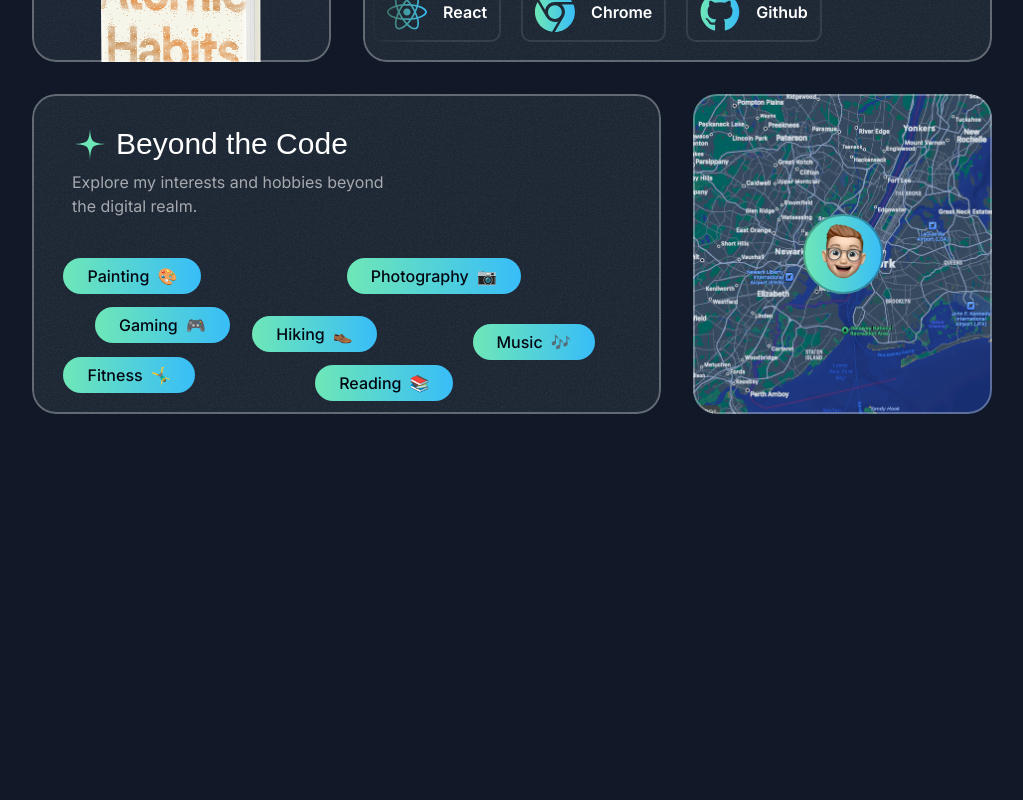
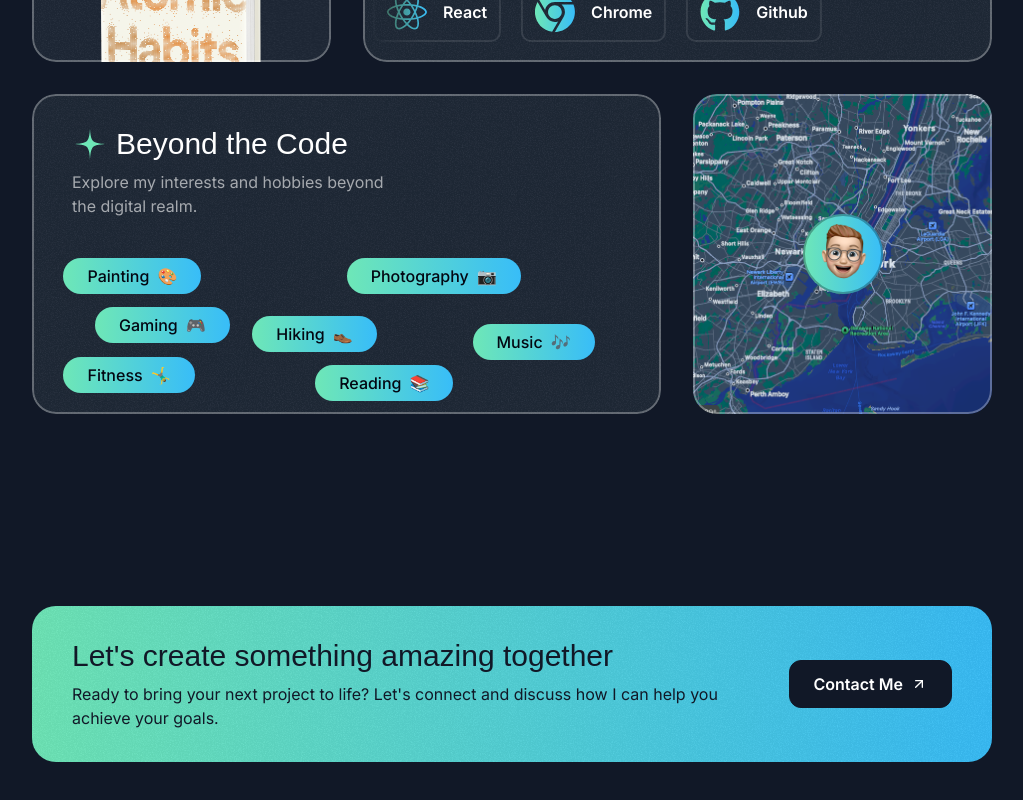
Before and after one commit to kishor-selvam/myPortfolio, a Next.js app: page / in a window 1280 px wide. Shown: the part 4534-5334 px from the top of the page, without its empty margins (128-1151 px from the left). Before the commit the page ends 5060 px from the top, so only its background shows below. Built offline with nearby package versions, Linux system fonts and the light colour scheme; a web font is replaced by a local one.

Commit message:
Contact section added

```diff
--- a/src/app/page.tsx
+++ b/src/app/page.tsx
@@ -1,4 +1,5 @@
 import { AboutSection } from "@/sections/About";
+import { ContactSection } from "@/sections/Contact";
 import { Header } from "@/sections/Header";
 import { HeroSection } from "@/sections/Hero";
 import { ProjectsSection } from "@/sections/Projects";
@@ -14,6 +15,7 @@
       <TapeSection />
       <TestimonialsSection />
       <AboutSection />
+      <ContactSection />
     </div>
   );
 }
--- a/src/sections/Contact.tsx
+++ b/src/sections/Contact.tsx
@@ -1,3 +1,36 @@
+import ArrowUpRightIcon from "@/assets/icons/arrow-up-right.svg";
+import grainImage from "@/assets/images/grain.jpg";
+
 export const ContactSection = () => {
-  return <div>Contact Section</div>;
+  return (
+    <div className="py-16 pt-12 lg:py-24 lg:pt-20">
+      <div className="container">
+        <div className=" bg-gradient-to-r from-emerald-300 to-sky-400 text-gray-900 md:text-left py-8 px-10 rounded-3xl text-center relative overflow-hidden z-0">
+          <div
+            className="absolute inset-0 opacity-5 -z-10"
+            style={{
+              backgroundImage: `url(${grainImage.src})`,
+            }}
+          ></div>
+          <div className="flex flex-col md:flex-row gap-8 md:gap-16 items-center">
+            <div>
+              <h2 className="font-serif text-2xl md:text-3xl">
+                Let&apos;s create something amazing together
+              </h2>
+              <p className="text-sm md:text-base mt-2">
+                Ready to bring your next project to life? Let&apos;s connect and
+                discuss how I can help you achieve your goals.
+              </p>
+            </div>
+            <div>
+              <button className="text-white bg-gray-900 h-12 px-6 inline-flex items-center rounded-xl gap-2 w-max border border-gray-900">
+                <span className="font-semibold">Contact Me</span>
+                <ArrowUpRightIcon className="size-4" />
+              </button>
+            </div>
+          </div>
+        </div>
+      </div>
+    </div>
+  );
 };
```
